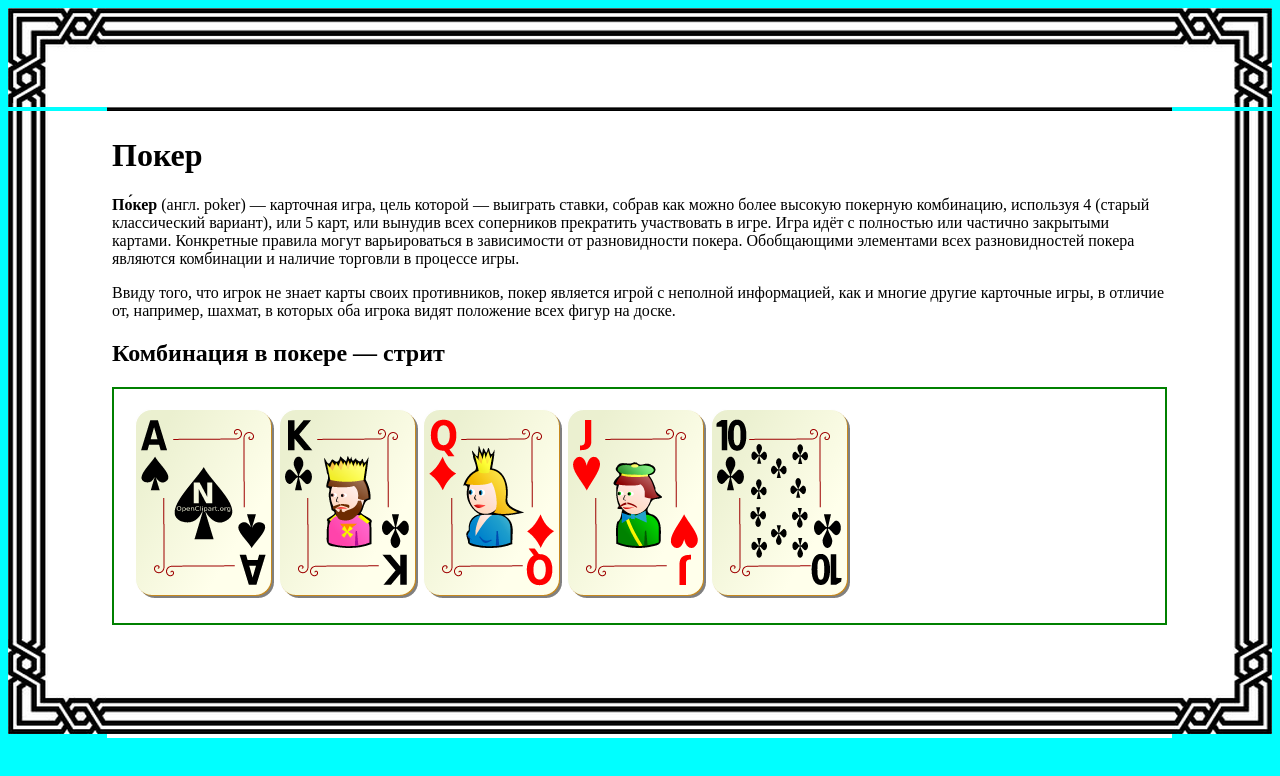
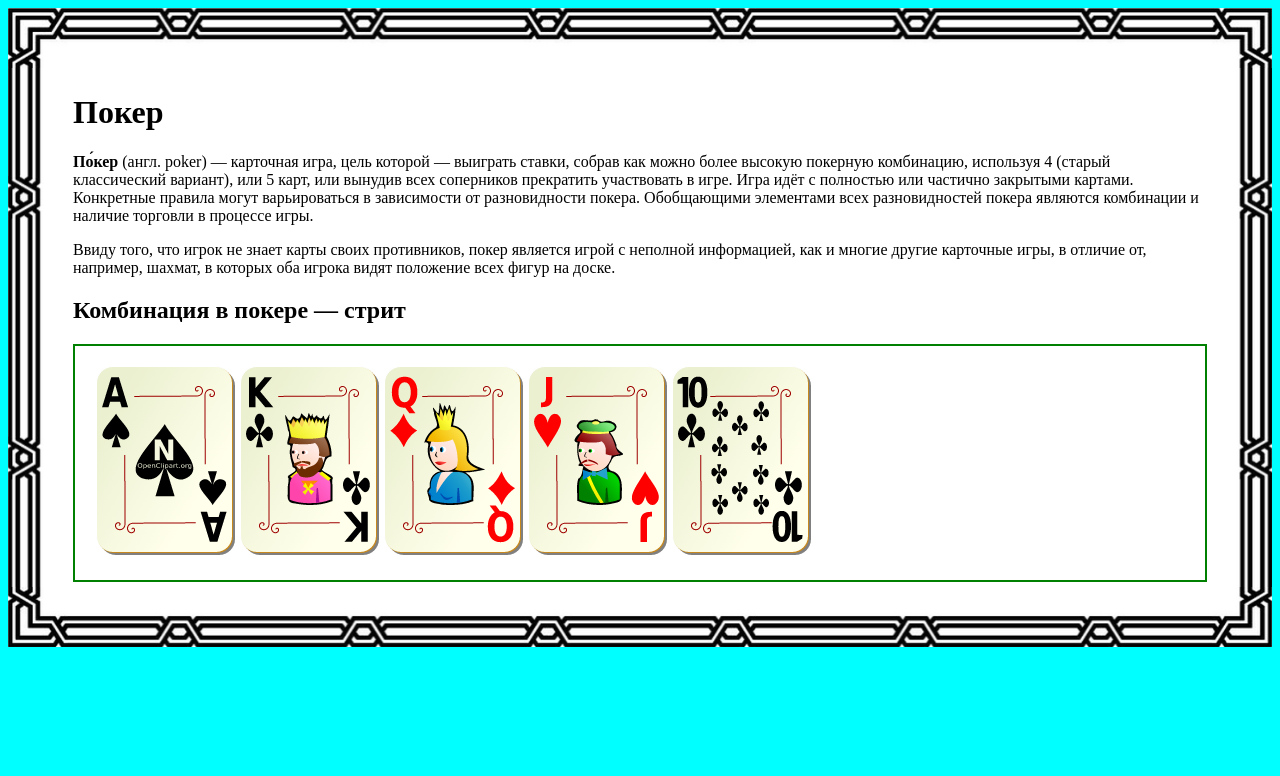
Before and after one commit to Snezhko-Vadim/internship-HTML-CSS, a plain HTML site: page Task4/poker2.html in a window 1280 px wide. Drawn offline with Linux system fonts and the light colour scheme.

Commit message:
correcting border (poker)

```diff
--- a/Task4/poker2.html
+++ b/Task4/poker2.html
@@ -7,6 +7,11 @@
             .content{
                 background-color: white;
                 padding: 5px;
+                border-image-source: url("images/ramka.png");
+                border-image-slice: 70;
+                border-image-repeat: repeat;
+                border-style: solid;
+                border-width: 60px;
             }
             .bold-words{
                 font-weight: bold;
@@ -39,47 +44,10 @@
             body{
                 background-color: cyan;
             }
-            .flexible-frame{
-            }
-            .flexible-frame-ltcorner{
-                width:99px;
-                height:99px;
-            }
-            .flexible-frame-top{
-                background: url(images/2.gif);
-                height: 99px;
-            }
-            .flexible-frame-rtcorner{
-                width:100px;
-                height:99px;
-            }
-            .flexible-frame-left{
-                background: url(images/4.gif);
-            }
-            .flexible-frame-right{
-                background: url(images/6.gif);
-            }
-            .flexible-frame-lbcorner{
-                height: 104px;
-            }
-            .flexible-frame-bottom{
-                background: url(images/8.gif)
-            }
-            .flexible-frame-rbcorner{
-                height: 104px;
-            }
         </style>
     </head>
     <body>
-        <table class="flexible-frame" width="100%" cellspacing="0" cellpadding="0">
-            <tr style="height:95px;">
-                <td class="flexible-frame-ltcorner"><img src="images/1.gif" width="99px" height="99px" alt=""></td>
-                <td class="flexible-frame-top"></td>
-                <td class="flexible-frame-rtcorner"><img src="images/3.gif" width="100px" height="99px" alt=""></td>
-            </tr>
-            <tr>
-                <td class="flexible-frame-left"></td>
-                <td class="content">
+        <div class="content">
             <div>
                 <h1>Покер</h1>
                 <p>
@@ -99,14 +67,6 @@
                     <div></div>
                 </div>
             </div>
-                </td>
-                <td class="flexible-frame-right"></td>
-            </tr>
-            <tr>
-                <td class="flexible-frame-lbcorner"><img src="images/7.gif" height="104px" alt=""></td>
-                <td class="flexible-frame-bottom"></td>
-                <td class="flexible-frame-rbcorner"><img src="images/9.gif" height="104px" alt=""></td>
-            </tr>
-        </table>
+        </div>
     </body>
 </html>
```
Also changed, not shown: Task4/poker.html (+7 -18 lines), Task4/images/1.gif (deleted), Task4/images/3.gif (deleted), Task4/images/4.gif (deleted), Task4/images/5.gif (deleted), Task4/images/6.gif (deleted), Task4/images/7.gif (deleted), Task4/images/8.gif (deleted), Task4/images/9.gif (deleted), Task4/images/ramka.png (added). Lines whose indentation alone changed are shown as unchanged.
